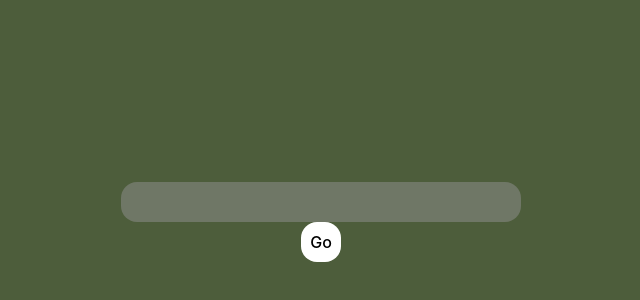
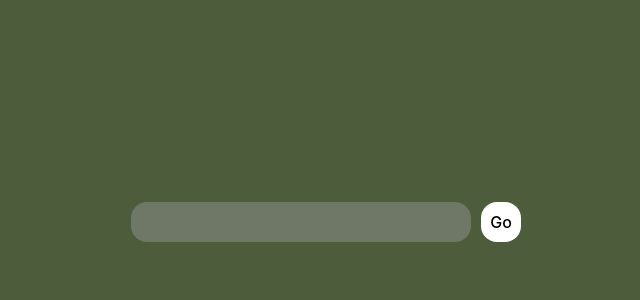
Before and after one commit to abhic117/studyBot, a React (Vite) app in the folder client/: page / in a window 1280 px wide. Shown: the part 178-478 px from the top of the page, without its empty margins (319-959 px from the left). Built offline with nearby package versions, Linux system fonts and the light colour scheme.

Commit message:
fixed alignment of message bar to allow button to be next to it

```diff
--- a/client/src/App.css
+++ b/client/src/App.css
@@ -11,15 +11,19 @@ body {
 
 /* INPUT FIELD */
 .input-container {
+  justify-content: center;
   background-color: #4d5d3b;
   width: 400px;
 }
 
 .input-field {
-  padding:0.5em;
+  display: inline-block;
+  padding: 0.5rem 0;
+  margin: 0 10px;
+  width: 340px;
   background-color:#6f7766;
-  max-width: 400px;
   border-radius: 1rem;
+  transition: 1s;
 }
 
 .input-field:focus {
--- a/client/src/App.jsx
+++ b/client/src/App.jsx
@@ -13,12 +13,10 @@ function App() {
 
   return (
     <>
-    <div className='divvy'>
-      <form onSubmit={submitHandler} className="input-container">
-        <div className="input-field" onChange={(e) => setMessage(e.target.value)} contentEditable="true"></div>
-        <button className="input-button">Go</button>
-      </form>
-    </div>
+    <form onSubmit={submitHandler} className="input-container">
+      <div className="input-field" onChange={(e) => setMessage(e.target.value)} contentEditable="true"></div>
+      <button className="input-button" type='submit'>Go</button>
+    </form>
     </>
   )
 }
```
